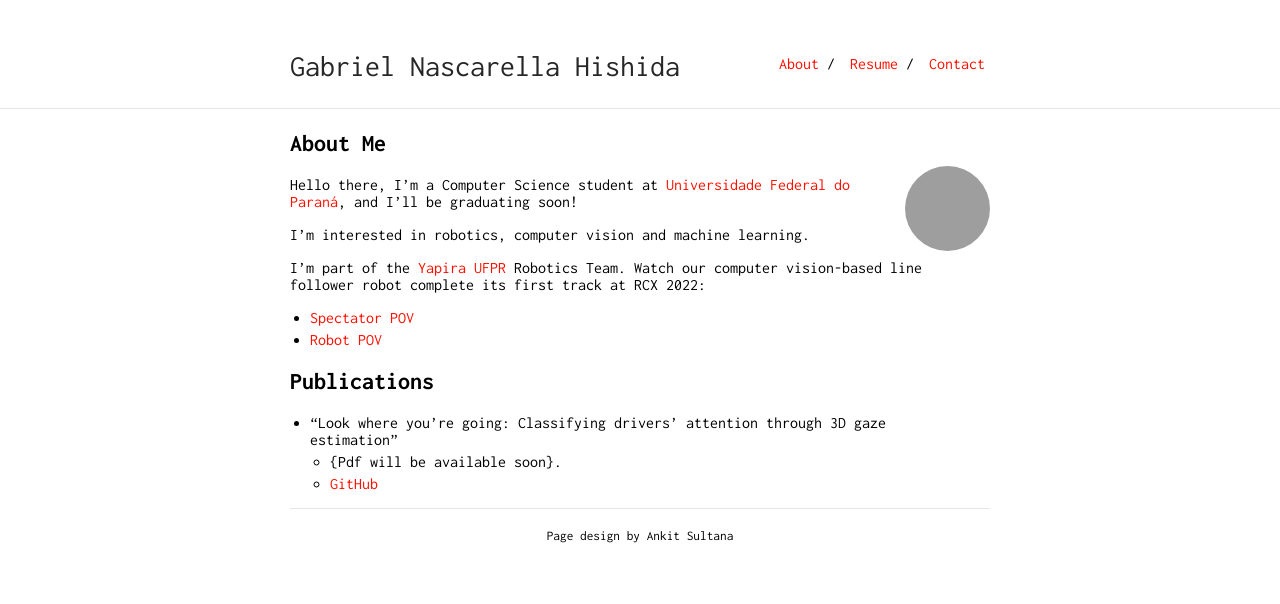
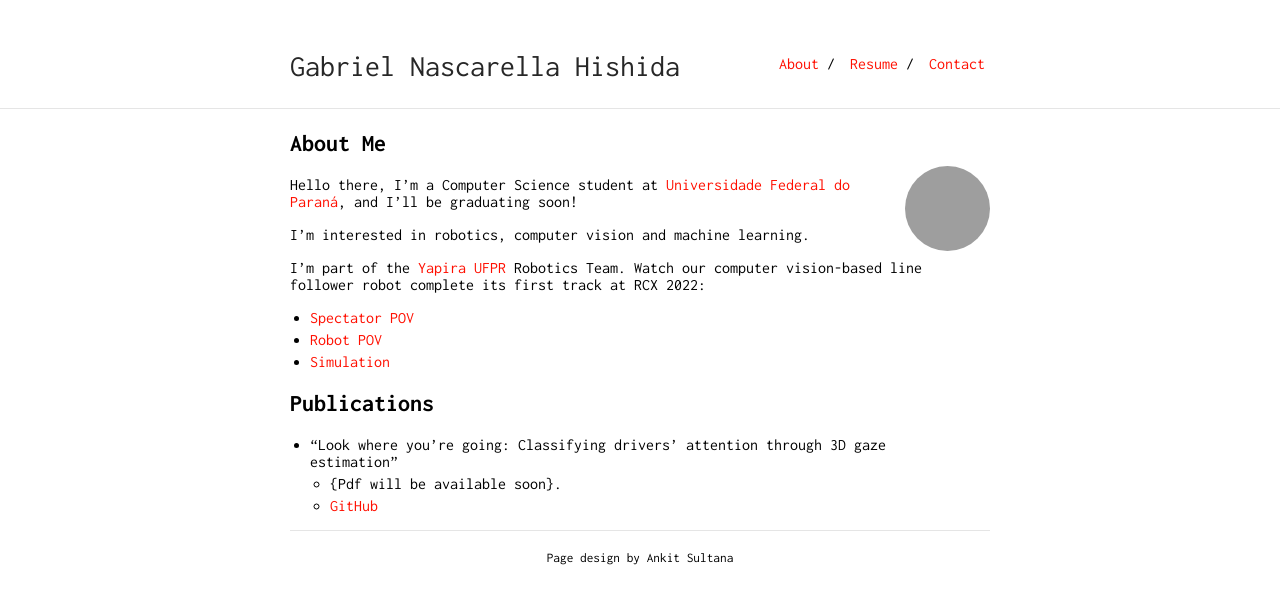
Before and after one commit to gabrielnhn/gabrielnhn.github.io, a Jekyll site: the page built from index.md, in a window 1280 px wide, cut to the strip 0-604 px from the top of the page. Built offline with Jekyll 4.4.1, drawn with Linux system fonts in a browser that asks for light colours; our own code applies the rules of GitHub Pages for plain Markdown files; grey boxes are pictures that could not be loaded.

Commit message:
add simulation link

```diff
--- a/index.md
+++ b/index.md
@@ -13,6 +13,7 @@ I'm interested in robotics, computer vision and machine learning.
 I'm part of the [Yapira UFPR](https://www.facebook.com/ufpr.yapira) Robotics Team. Watch our computer vision-based line follower robot complete its first track at RCX 2022:
 * [Spectator POV](https://drive.google.com/file/d/13jQLvRatMAxQXDhhhWztNFT34ptf3a_2/view?usp=sharing)
 * [Robot POV](https://drive.google.com/file/d/1qnftp4b8_yvBsK6LlyaOee2ITNIrxgbI/view?usp=sharing)
+* [Simulation](https://www.youtube.com/watch?v=E3LZQBVdJgE)
 
 
 ## Publications
```
Also changed, not shown: 2 other files.
